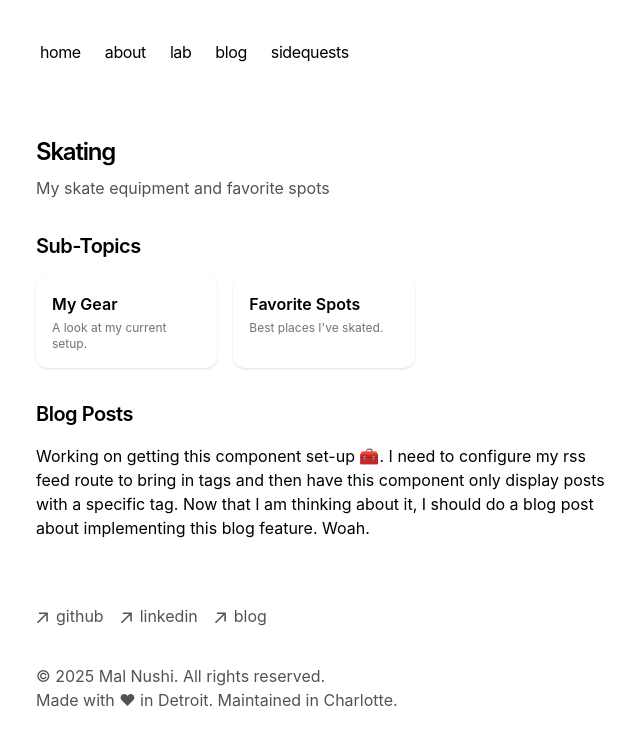
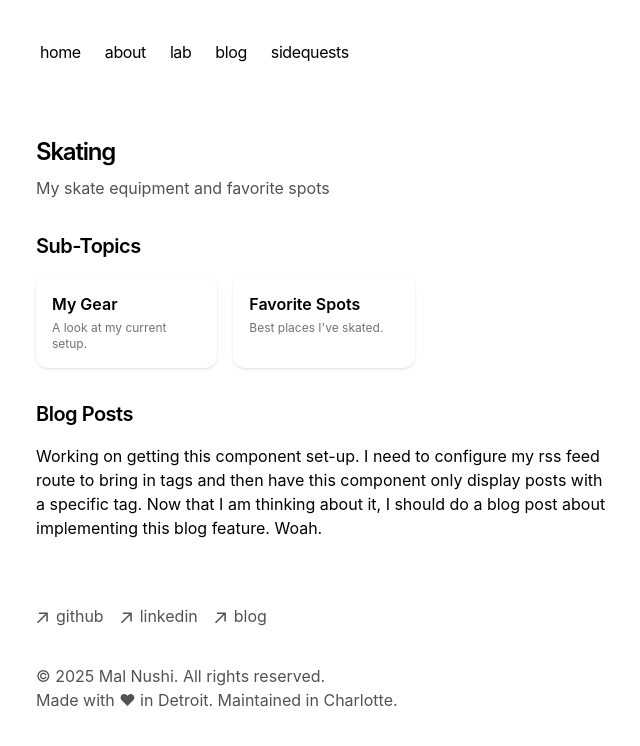
Before and after one commit to mal-nushi-dev/ergotheke, a Next.js app: page /sidequests/skating in a window 1280 px wide. Shown: the top 746 px of the page, without its empty margins (316-956 px from the left). Built offline with nearby package versions, Linux system fonts and the light colour scheme.

Commit message:
Remove emoji from blog post setup message for clarity

```diff
--- a/app/sidequests/skating/page.tsx
+++ b/app/sidequests/skating/page.tsx
@@ -35,7 +35,7 @@ export default function SkatingPage() {
       <div className="my-8">
         <h2 className="mb-4 text-xl font-semibold tracking-tight">Blog Posts</h2>
         <p className="mb-4">
-          Working on getting this component set-up 🧰.
+          Working on getting this component set-up.
           I need to configure my rss feed route to bring in tags and then have
           this component only display posts with a specific tag. Now that I am thinking about it,
           I should do a blog post about implementing this blog feature. Woah.
```
